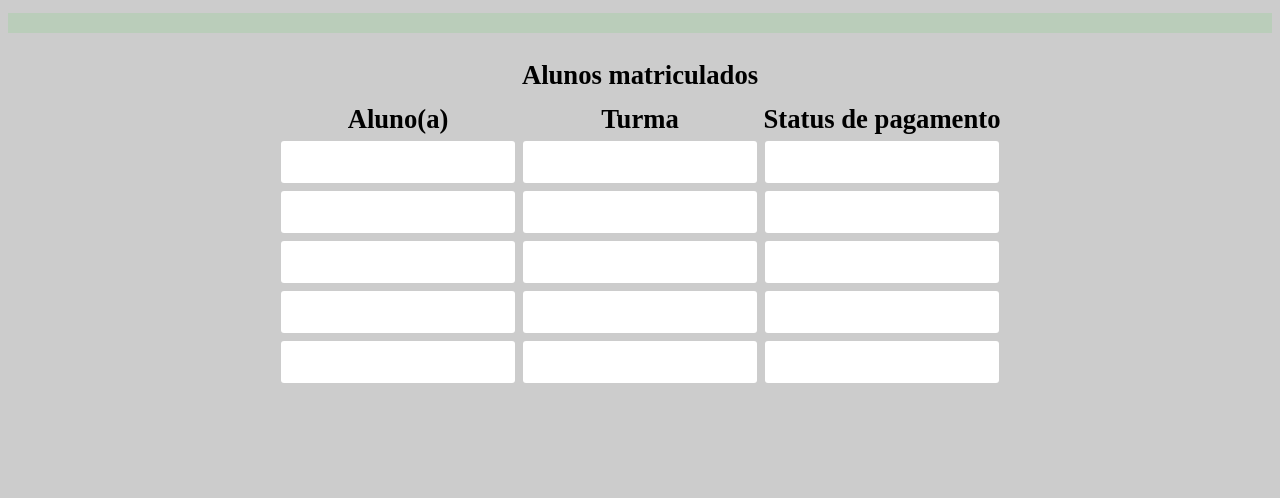
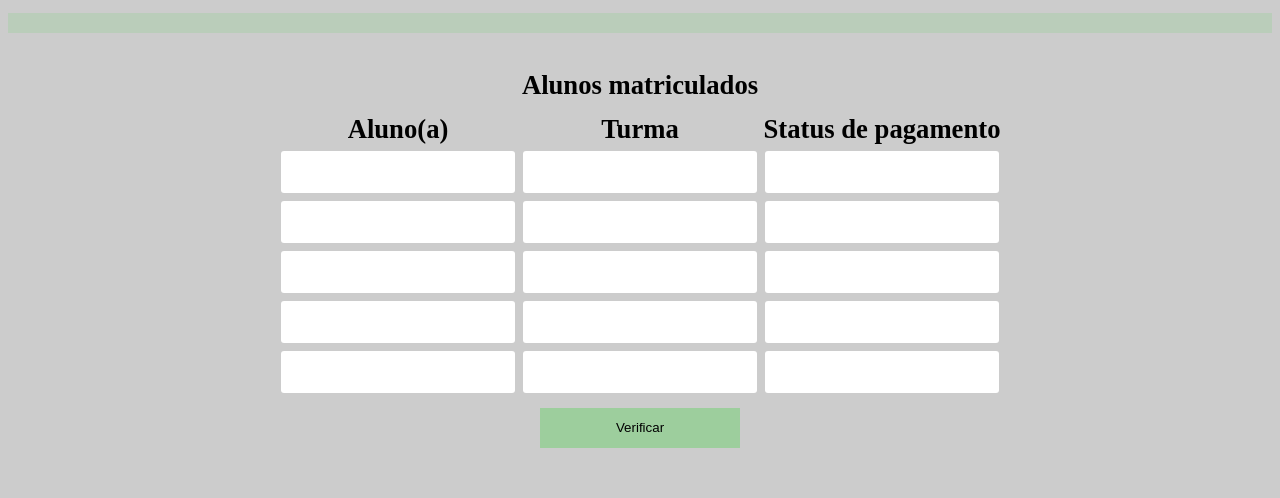
Before and after one commit to sheilakerber/Site-colaborativo-secretariaEscola, a plain HTML site: page alunos.html in a window 1280 px wide. Shown: the part 159-657 px from the top of the page. Drawn offline with Linux system fonts and the light colour scheme.

Commit message:
criação js alunos, arrumar html e css em alunos

```diff
--- a/alunos.html
+++ b/alunos.html
@@ -1,11 +1,11 @@
 <!DOCTYPE html>
 <html lang="pt-br">
   <head>
-        <meta charset="UTF-8">
-        <meta name="viewport" content="width=device-width, initial-scale=1.0">
+    <meta charset="UTF-8" />
+    <meta name="viewport" content="width=device-width, initial-scale=1.0" />
     <title>Document</title>
-        <link rel="stylesheet" href="/estilos/geral.css">
-        <link rel="stylesheet" href="/estilos/alunos.css">
+    <link rel="stylesheet" href="./estilos/geral.css" />
+    <link rel="stylesheet" href="./estilos/alunos.css" />
   </head>
   <body>
     <h2>Escola Professor Marcos Bruno</h2>
@@ -41,48 +41,47 @@
         </tr>
 
         <tr>
-
-                    <th><input type="text" for="nomeAlunos" readonly="readonly"><br></th>
-                    <th><input type="text" for="nomeAlunos" readonly="readonly"><br></th>
-                    <th><input type="text" for="nomeAlunos" readonly="readonly"><br></th>
-
+          <td><input id="aluno1-nome" type="text" /><br /></td>
+          <td><input id="aluno1-turma" type="text" /><br /></td>
+          <td><input id="aluno1-status" type="text" /><br /></td>
         </tr>
 
         <tr>
-                    <th><input type="text" for="nomeAlunos" readonly="readonly"><br></th>
-                    <th><input type="text" for="nomeAlunos" readonly="readonly"><br></th>
-                    <th><input type="text" for="nomeAlunos" readonly="readonly"><br></th>
-
+          <td><input id="aluno2-nome" type="text" /><br /></td>
+          <td><input id="aluno2-turma" type="text" /><br /></td>
+          <td><input id="aluno2-status" type="text" /><br /></td>
         </tr>
 
         <tr>
-                    <th><input type="text" for="nomeAlunos" readonly="readonly"><br></th>
-                    <th><input type="text" for="nomeAlunos" readonly="readonly"><br></th>
-                    <th><input type="text" for="nomeAlunos" readonly="readonly"><br></th>
-
+          <td><input id="aluno3-nome" type="text" /><br /></td>
+          <td><input id="aluno3-turma" type="text" /><br /></td>
+          <td><input id="aluno3-status" type="text" /><br /></td>
         </tr>
 
         <tr>
-                    <th><input type="text" for="nomeAlunos" readonly="readonly"><br></th>
-                    <th><input type="text" for="nomeAlunos" readonly="readonly"><br></th>
-                    <th><input type="text" for="nomeAlunos" readonly="readonly"><br></th>
-
+          <td><input id="aluno4-nome" type="text" /><br /></td>
+          <td><input id="aluno4-turma" type="text" /><br /></td>
+          <td><input id="aluno4-status" type="text" /><br /></td>
         </tr>
 
         <tr>
-                    <th><input type="text" for="nomeAlunos" readonly="readonly"><br></th>
-                    <th><input type="text" for="nomeAlunos" readonly="readonly"><br></th>
-                    <th><input type="text" for="nomeAlunos" readonly="readonly"><br></th>
-
+          <td><input id="aluno5-nome" type="text" /><br /></td>
+          <td><input id="aluno5-turma" type="text" /><br /></td>
+          <td><input id="aluno5-status" type="text" /><br /></td>
         </tr>
-
       </table>
+      <button id="btn-verificar" type="button" onclick="listarAlunos()">
+        Verificar
+      </button>
     </div>
 
     <footer>
       <p>Site desenvolvido em parceria com o Senai-SC</p>
-            <img src="https://logodownload.org/wp-content/uploads/2016/10/sesi-logo-12.png" alt="">
+      <img
+        src="https://logodownload.org/wp-content/uploads/2016/10/sesi-logo-12.png"
+        alt=""
+      />
     </footer>
-
+    <script src="./main.js"></script>
   </body>
 </html>
--- a/estilos/alunos.css
+++ b/estilos/alunos.css
@@ -1,16 +1,19 @@
 body h3 {
   font-size: 20pt;
   margin-bottom: 0px;
-    text-align: center;
+  /* text-align: center; */
 }
 
 div {
   margin-top: 10px;
   margin-bottom: 80px;
+  display: flex;
+  flex-flow: column nowrap;
+  align-items: center;
 }
 
 table {
-    margin: 10px auto;
+  margin: 10px 0; /* margin: 10px auto; */
 }
 
 table tr input {
@@ -20,3 +23,11 @@ table tr input {
   border-style: none;
   margin: 2px;
 }
+
+#btn-verificar {
+  background-color: rgb(157, 206, 157);
+  width: 200px;
+  height: 40px;
+  padding: 5px 5px 5px 5px;
+  border-style: none;
+}
--- a/main.js
+++ b/main.js
@@ -11,58 +11,70 @@
 // função que lista professores////
 
 var teacher = {
-    name: [
-        'Lara',
-        'Marzeu',
-        'Almir',
-        'Diogo',
-        'Sheila'
-    ],
-    classes: [
-        'Francês', 'Física', 'Matemática', 'Biologia', 'Biologia'
-    ],
+  name: ["Lara", "Marzeu", "Almir", "Diogo", "Sheila"],
+  classes: ["Francês", "Física", "Matemática", "Biologia", "Biologia"],
 };
 
+function createTable(text) {
+  const div = document.getElementById("createTable");
 
-function createTable(text) {
-    const div = document.getElementById('createTable');
-
-    for (var i = 0; i < text.name.length; i++) {
-        const p = document.createElement('p');
-        p.innerText = `${text.name[i]}` + ' - ' + `${text.classes[i]}`;
-        div.appendChild(p);
-    };
-};
+  for (var i = 0; i < text.name.length; i++) {
+    const p = document.createElement("p");
+    p.innerText = `${text.name[i]}` + " - " + `${text.classes[i]}`;
+    div.appendChild(p);
+  }
+}
 
 //função que lista alunos e pagamentos//
 
-var students = {
-    name: [
-        'Alice',
-        'Breno',
-        'Caio',
-        'Luísa',
-        'Paulo'
+// var students = {
+//   name: ["Alice", "Breno", "Caio", "Luísa", "Paulo"],
+//   classes: ["Pago", "Pendente", "Dívida", "Pago", "Pendente"],
+// };
+
+function listarAlunos() {
+  var aluno1nome = document.getElementById("aluno1-nome").value;
+  var aluno2nome = document.getElementById("aluno2-nome").value;
+  var aluno3nome = document.getElementById("aluno3-nome").value;
+  var aluno4nome = document.getElementById("aluno4-nome").value;
+  var aluno5nome = document.getElementById("aluno5-nome").value;
+
+  var aluno1turma = document.getElementById("aluno1-turma").value;
+  var aluno2turma = document.getElementById("aluno2-turma").value;
+  var aluno3turma = document.getElementById("aluno3-turma").value;
+  var aluno4turma = document.getElementById("aluno4-turma").value;
+  var aluno5turma = document.getElementById("aluno5-turma").value;
+
+  var aluno1status = document.getElementById("aluno1-status").value;
+  var aluno2status = document.getElementById("aluno2-status").value;
+  var aluno3status = document.getElementById("aluno3-status").value;
+  var aluno4status = document.getElementById("aluno4-status").value;
+  var aluno5status = document.getElementById("aluno5-status").value;
+
+  var students = {
+    nome: [aluno1nome, aluno2nome, aluno3nome, aluno4nome, aluno5nome],
+    turma: [aluno1turma, aluno2turma, aluno3turma, aluno4turma, aluno5turma],
+    status: [
+      aluno1status,
+      aluno2status,
+      aluno3status,
+      aluno4status,
+      aluno5status,
     ],
-    classes: [
-        'SIM',
-        'SIM',
-        'NÃO',
-        'SIM',
-        'NÃO'
-    ],
-};
+  };
+  console.log(students);
+}
 
 //função criar turma//
 
 var turma = {
-    name: [''],
-    teacher: [''],
-    students: ['']
+  name: [""],
+  teacher: [""],
+  students: [""],
 };
 
 function createClass() {
-    turma.name = '';
-    turma.teacher = '';
-    turma.students = '';
+  turma.name = "";
+  turma.teacher = "";
+  turma.students = "";
 }
```
Lines whose indentation alone changed are shown as unchanged.
